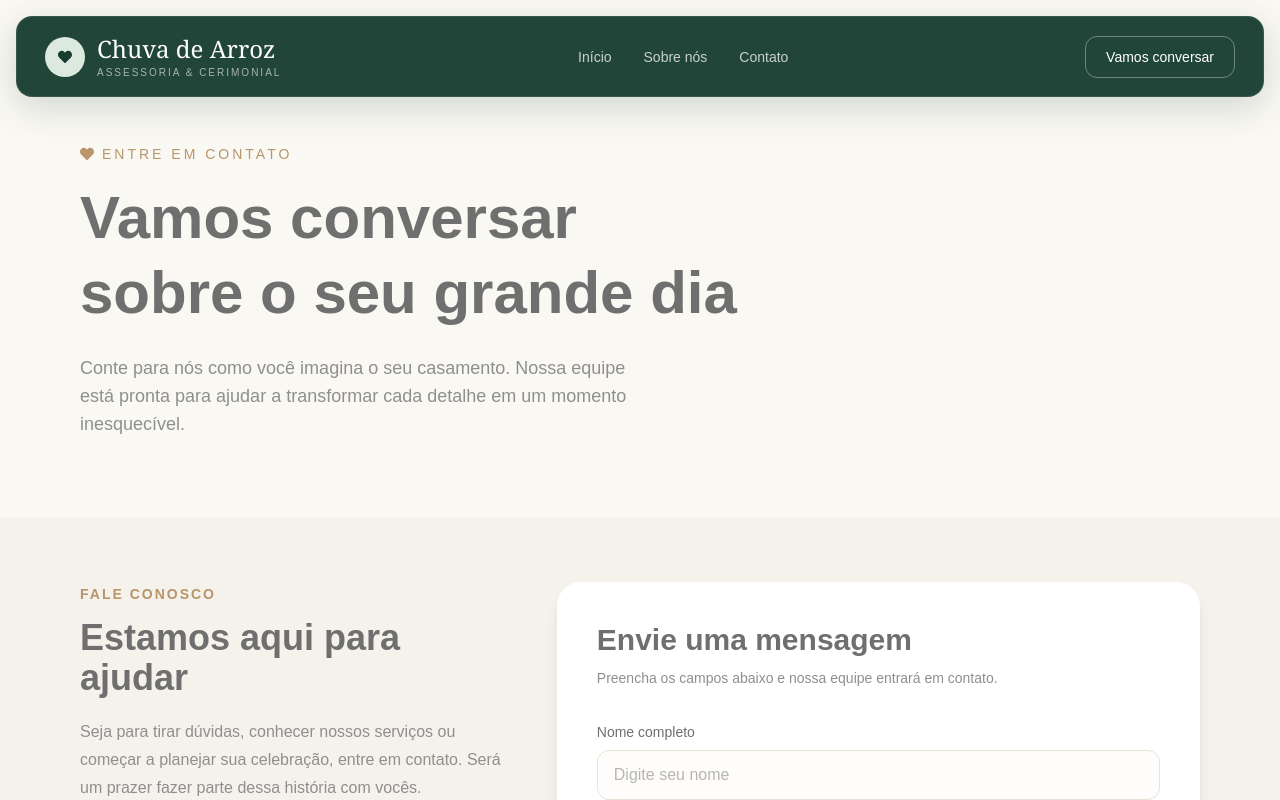
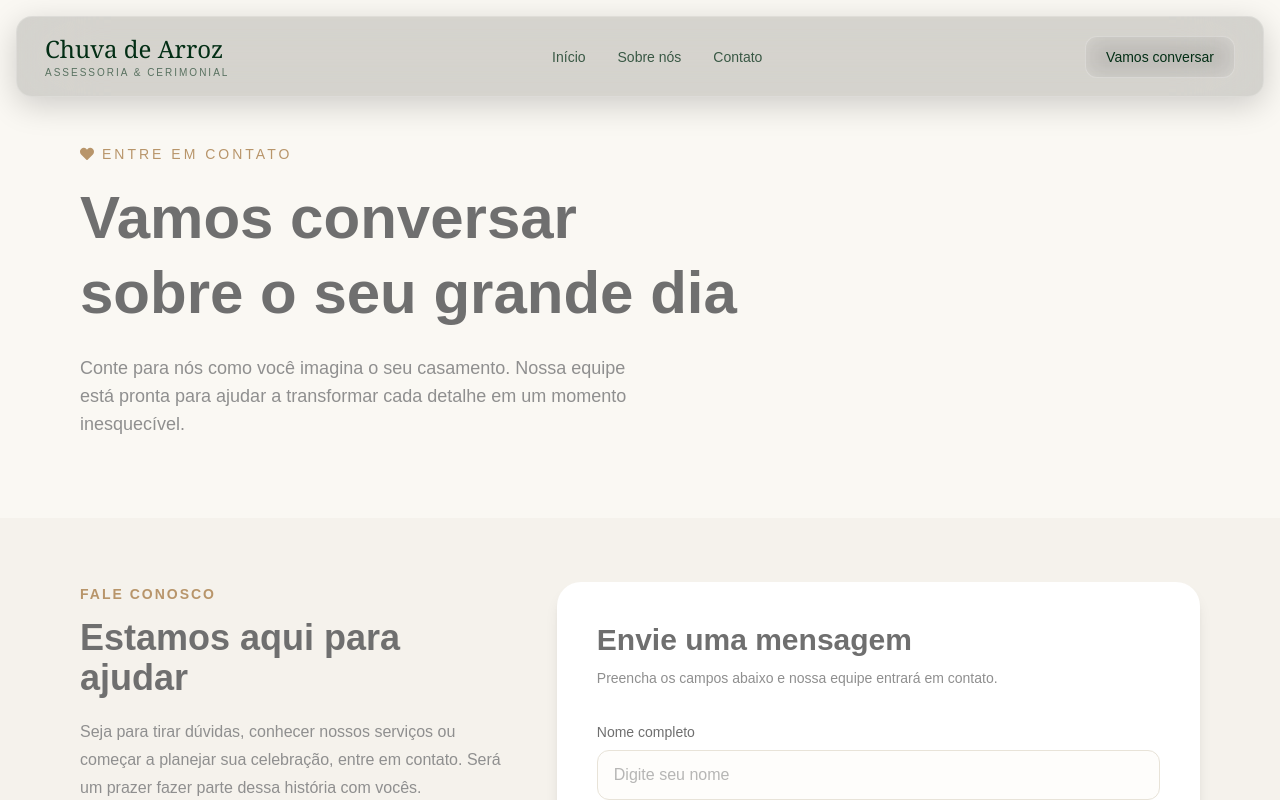
Before and after one commit to ju-reis16/Chuva_de_Arroz, a React (Vite) app in the folder chuvadearroz/: page /contato in a window 1280 px wide. Shown: the top 800 px of the page. Built offline with nearby package versions, Linux system fonts and the light colour scheme.

Commit message:
feat: replace anchor tags with Link components for improved routing in CTA and Hero components

```diff
--- a/chuvadearroz/src/components/CTA.jsx
+++ b/chuvadearroz/src/components/CTA.jsx
@@ -1,4 +1,5 @@
 import { FaHeart } from "react-icons/fa";
+import { Link } from "react-router-dom";
 
 export default function CTA() {
   return (
@@ -30,12 +31,12 @@ export default function CTA() {
               transformar seus sonhos em uma celebração única.
             </p>
 
-            <a
-              href="#contato"
+            <Link
+             to="/contato"
               className="inline-flex items-center justify-center px-7 py-3.5 rounded-xl bg-[#A8C3A0] text-[#25483A] font-semibold hover:bg-white transition"
             >
               Vamos conversar
-            </a>
+            </Link>
           </div>
         </div>
       </div>
--- a/chuvadearroz/src/components/Footer.jsx
+++ b/chuvadearroz/src/components/Footer.jsx
@@ -4,6 +4,7 @@ import {
   FaHeart,
   FaArrowUp,
 } from "react-icons/fa";
+import { Link } from "react-router-dom";
 export default function Footer() {
   const voltarAoTopo = () => {
     window.scrollTo({
@@ -102,8 +103,8 @@ export default function Footer() {
               Estamos prontas para conhecer a história de vocês.
             </p>
 
-            <a
-              href="#contato"
+            <Link
+              to="/contato"
               className="
                 inline-flex
                 px-5 py-3
@@ -116,7 +117,7 @@ export default function Footer() {
               "
             >
               Entrar em contato
-            </a>
+            </Link>
 
             <div className="flex gap-3 mt-6">
 
--- a/chuvadearroz/src/components/Header.jsx
+++ b/chuvadearroz/src/components/Header.jsx
@@ -1,5 +1,6 @@
 import { useState } from "react";
-import { FaHeart, FaBars, FaTimes } from "react-icons/fa";
+import { FaBars, FaTimes } from "react-icons/fa";
+import { Link } from "react-router-dom";
 
 export default function Header() {
   const [menuAberto, setMenuAberto] = useState(false);
@@ -9,7 +10,7 @@ export default function Header() {
   };
 
   const links = [
-    { nome: "Início", destino: "/home" },
+    { nome: "Início", destino: "/" },
     { nome: "Sobre nós", destino: "/sobre" },
     { nome: "Contato", destino: "/contato" },
   ];
@@ -18,86 +19,88 @@ export default function Header() {
     <header className="fixed top-0 left-0 w-full z-50 px-4 pt-4">
       <div className="max-w-7xl mx-auto">
 
-        {/* HEADER */}
+        {/* HEADER GLASSMORPHISM */}
         <div
           className="
             flex items-center justify-between
             px-5 md:px-7 py-4
             rounded-2xl
-            bg-[#173C30]/95
-            backdrop-blur-xl
-            border border-white/10
-            shadow-[0_10px_35px_rgba(23,60,48,0.18)]
+            bg-black/15
+            backdrop-blur-2xl
+            backdrop-saturate-150
+            border border-white/20
+            shadow-[0_8px_32px_rgba(0,0,0,0.18)]
           "
         >
 
           {/* LOGO */}
-          <a
-            href="#inicio"
+          <Link
+            to="/"
             onClick={fecharMenu}
             className="flex items-center gap-3"
           >
-            <div
-              className="
-                w-10 h-10
-                rounded-full
-                bg-[#DCE9DF]
-                flex items-center justify-center
-              "
-            >
-              <FaHeart className="text-[#173C30] text-sm" />
-            </div>
-
             <div>
-              <h1 className="text-xl md:text-2xl font-serif text-white">
+              <h1 className="text-xl md:text-2xl font-serif text-green-950">
                 Chuva de Arroz
               </h1>
 
-              <p className="text-[9px] md:text-[10px] uppercase tracking-[0.2em] text-white/60">
+              <p className="text-[9px] md:text-[10px] uppercase tracking-[0.2em] text-green-950/60">
                 Assessoria & Cerimonial
               </p>
             </div>
-          </a>
+          </Link>
 
           {/* MENU DESKTOP */}
           <nav className="hidden lg:flex items-center gap-6 xl:gap-8">
             {links.map((link) => (
-              <a
+              <Link
                 key={link.nome}
-                href={link.destino}
+                to={link.destino}
                 className="
+                  relative
                   text-sm
-                  text-white/75
-                  hover:text-[#DCE9DF]
+                  text-green-950/75
+                  hover:text-green-950
                   transition
                   duration-300
+                  after:absolute
+                  after:left-0
+                  after:-bottom-2
+                  after:w-0
+                  after:h-px
+                  after:bg-[#DCE9DF]
+                  after:transition-all
+                  after:duration-300
+                  hover:after:w-full
                 "
               >
                 {link.nome}
-              </a>
+              </Link>
             ))}
           </nav>
 
           {/* BOTÃO */}
-          <a
-            href="/contato"
+          <Link
+            to="/contato"
             className="
               hidden md:inline-flex
               items-center
               px-5 py-2.5
               rounded-xl
-              border border-[#DCE9DF]/40
-              text-white
+              bg-white/10
+              backdrop-blur-md
+              border border-white/25
+              text-green-950
               text-sm
               font-medium
-              hover:bg-[#DCE9DF]
+              hover:bg-white
               hover:text-[#173C30]
               transition
               duration-300
             "
           >
             Vamos conversar
-          </a>
+          </Link>
 
           {/* MENU MOBILE */}
           <button
@@ -106,10 +109,12 @@ export default function Header() {
               lg:hidden
               w-10 h-10
               rounded-xl
+              bg-white/10
+              backdrop-blur-md
               border border-white/20
               flex items-center justify-center
               text-white
-              hover:bg-white/10
+              hover:bg-white/20
               transition
             "
             aria-label="Abrir menu"
@@ -118,7 +123,7 @@ export default function Header() {
           </button>
         </div>
 
-        {/* MENU MOBILE ABERTO */}
+        {/* MENU MOBILE */}
         {menuAberto && (
           <nav
             className="
@@ -126,18 +131,19 @@ export default function Header() {
               mt-2
               p-4
               rounded-2xl
-              bg-[#173C30]/98
-              backdrop-blur-xl
-              border border-white/10
-              shadow-xl
+              bg-[#173C30]/75
+              backdrop-blur-2xl
+              backdrop-saturate-150
+              border border-white/20
+              shadow-[0_8px_32px_rgba(0,0,0,0.18)]
             "
           >
             <div className="flex flex-col gap-1">
 
               {links.map((link) => (
-                <a
+                <Link
                   key={link.nome}
-                  href={link.destino}
+                  to={link.destino}
                   onClick={fecharMenu}
                   className="
                     px-4 py-3
@@ -149,11 +155,11 @@ export default function Header() {
                   "
                 >
                   {link.nome}
-                </a>
+                </Link>
               ))}
 
-              <a
-                href="/contato"
+              <Link
+                to="/contato"
                 onClick={fecharMenu}
                 className="
                   mt-2
@@ -168,7 +174,7 @@ export default function Header() {
                 "
               >
                 Vamos conversar
-              </a>
+              </Link>
 
             </div>
           </nav>
--- a/chuvadearroz/src/components/Hero.jsx
+++ b/chuvadearroz/src/components/Hero.jsx
@@ -1,4 +1,5 @@
 import { FaArrowRight, FaHeart } from "react-icons/fa";
+import { Link } from "react-router-dom";
 
 export default function Hero() {
   return (
@@ -100,8 +101,8 @@ export default function Hero() {
                 <FaArrowRight className="text-sm" />
               </a>
 
-              <a
-                href="#contato"
+              <Link
+                to="/contato"
                 className="
                   inline-flex
                   items-center
@@ -117,7 +118,7 @@ export default function Hero() {
                 "
               >
                 Vamos conversar
-              </a>
+              </Link>
 
             </div>
 
--- a/chuvadearroz/src/pages/Contato.jsx
+++ b/chuvadearroz/src/pages/Contato.jsx
@@ -8,6 +8,7 @@ import {
   FaHeart,
   FaPaperPlane,
 } from "react-icons/fa";
+import Footer from '../components/Footer';
 
 import Header from "../components/Header";
 
@@ -379,6 +380,7 @@ function Contato() {
             </div>
           </div>
         </section>
+		<Footer/>
       </main>
     </>
   );
--- a/chuvadearroz/src/pages/Sobre.jsx
+++ b/chuvadearroz/src/pages/Sobre.jsx
@@ -7,6 +7,8 @@ import {
   FaArrowRight,
 } from "react-icons/fa";
 import Header from "../components/Header";
+import Footer from '../components/Footer'
+import { Link } from "react-router-dom";
 
 const valores = [
   {
@@ -39,7 +41,7 @@ const valores = [
   },
 ];
 
-function Sobre({ onNavigate }) {
+function Sobre() {
   return (
     <main className="min-h-screen bg-[#fbfaf4] font-sans text-[#254238]">
       <Header />
@@ -276,16 +278,17 @@ function Sobre({ onNavigate }) {
               sonho em realidade.
             </p>
 
-            <button
-              onClick={() => onNavigate("contato")}
+            <Link
+              to="/contato"
               className="mt-8 inline-flex items-center gap-3 bg-[#254c3b] px-6 py-3 font-sans text-sm font-medium text-white cursor-pointer hover:bg-[#1a3629] transition-colors"
             >
               Entre em contato
               <FaArrowRight className="text-xs transition-transform group-hover:translate-x-1" />
-            </button>
+            </Link>
           </div>
         </div>
       </section>
+      <Footer />
     </main>
   );
 }
```
